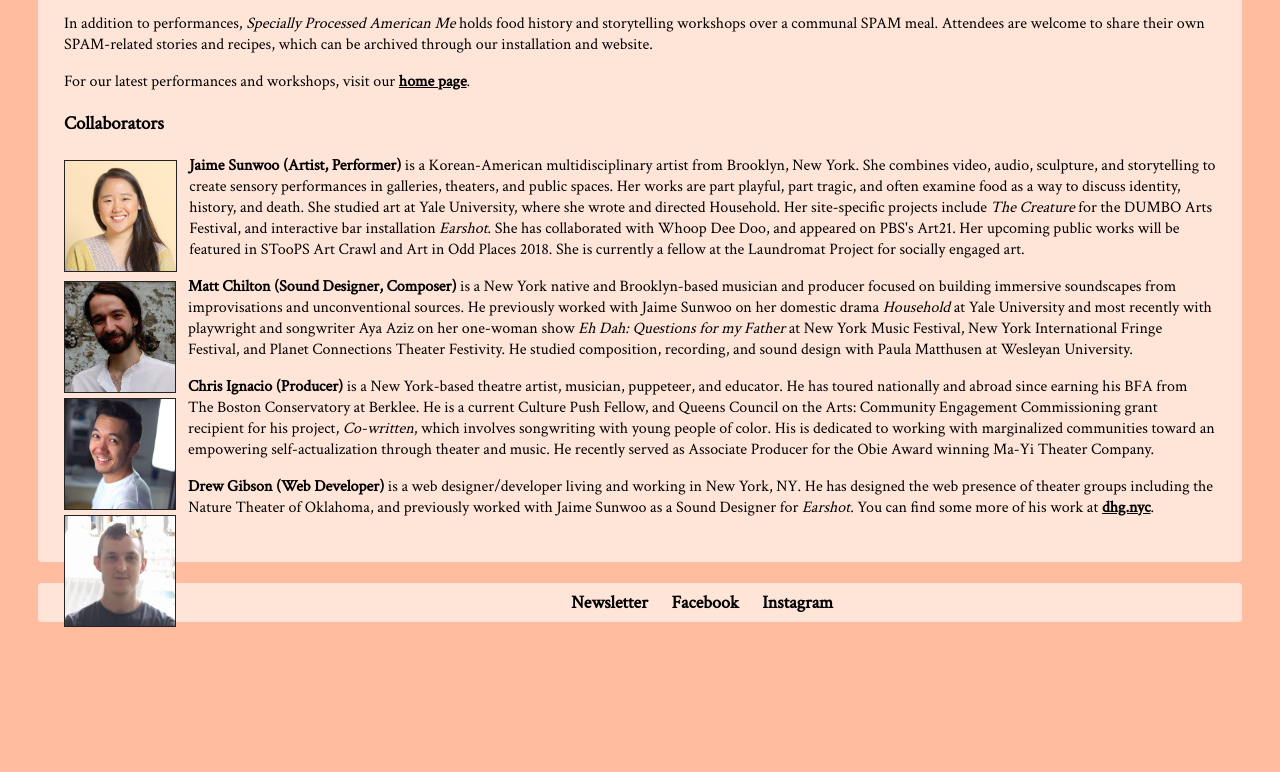
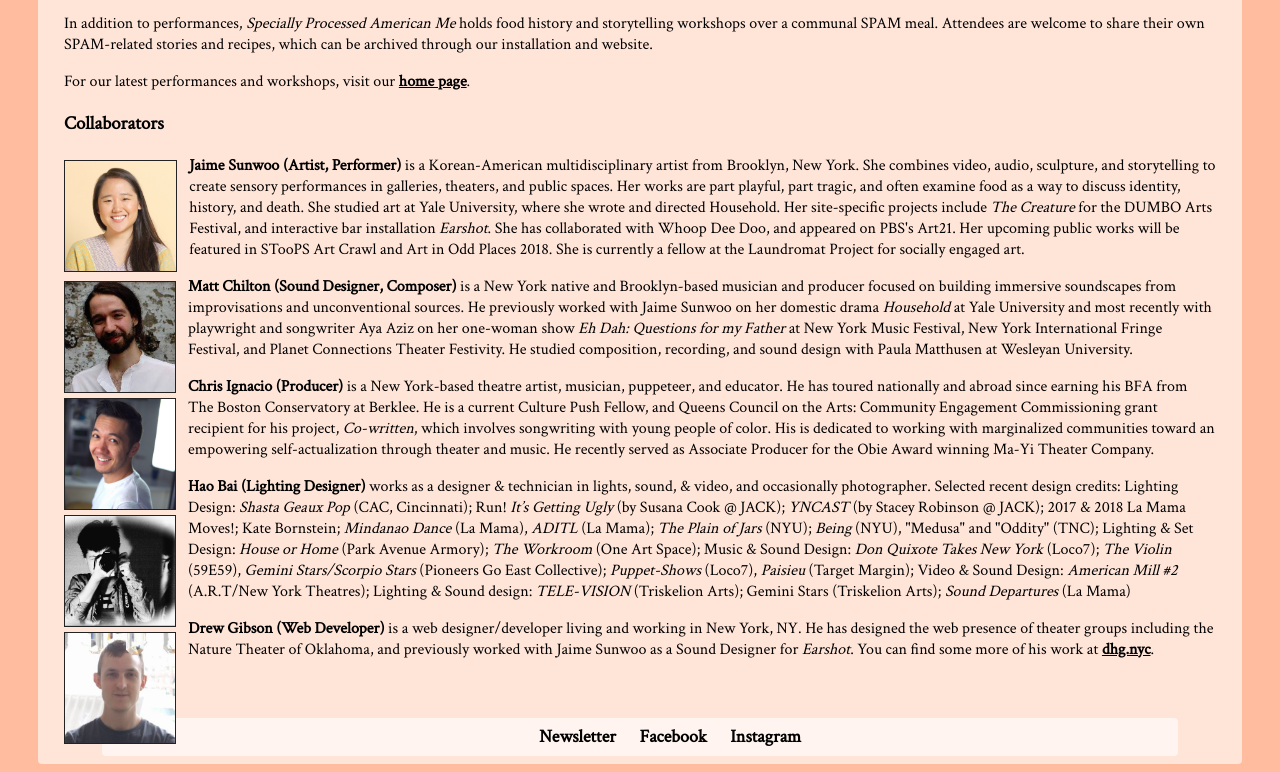
Before and after one commit to gibsonhdrew/spamsite, a plain HTML site: page about.html in a window 1280 px wide. Shown: the part 347-1119 px from the top of the page. Before the commit the page ends 977 px from the top, so only its background shows below. Drawn offline with nearby package versions, Linux system fonts and the light colour scheme.

Commit message:
tangled new bio

```diff
--- a/about.html
+++ b/about.html
@@ -375,7 +375,7 @@
 
         <h3>Collaborators</h3>
         <div class="bioDiv">
-           <img class="bioPic" src="./images/biopics/jaime_sunwoo.jpg" />
+           <img class="bioPic" src="./images/biopics/jaime_sunwoo.jpg"></img>
            <p>
                <b>Jaime Sunwoo (Artist, Performer)</b> is a Korean-American multidisciplinary artist from Brooklyn, New York. She combines
                video, audio, sculpture, and storytelling to create sensory performances in galleries, theaters, and public spaces.
@@ -387,7 +387,7 @@
            </p>
         </div>
         <div class="bioDiv">
-           <img class="bioPic" src="./images/biopics/matt_chilton.jpg" />
+           <img class="bioPic" src="./images/biopics/matt_chilton.jpg"></img>
            <p>
                <b>Matt Chilton (Sound Designer, Composer)</b> is a New York native and Brooklyn-based musician and producer focused on
                building immersive soundscapes from improvisations and unconventional sources. He previously worked with Jaime
@@ -398,7 +398,7 @@
            </p>
         </div>
         <div class="bioDiv">
-           <img class="bioPic" src="./images/biopics/chris_ignacio.jpg" />
+           <img class="bioPic" src="./images/biopics/chris_ignacio.jpg" ></img>
            <p>
                <b>Chris Ignacio (Producer)</b> is a New York-based theatre artist, musician, puppeteer, and educator. He has toured nationally
                and abroad since earning his BFA from The Boston Conservatory at Berklee. He is a current Culture Push Fellow,
@@ -409,7 +409,20 @@
            </p>
         </div>
         <div class="bioDiv">
-           <img class="bioPic" src="./images/biopics/dg.jpg" />
+           <img class="bioPic" src="./images/biopics/hao_bai.jpg"></img>
+           <p>
+              <b>Hao Bai (Lighting Designer)</b> works as a designer & technician in lights, sound, & video, and occasionally photographer.
+              Selected recent design credits: Lighting Design: <i>Shasta Geaux Pop</i> (CAC, Cincinnati); Run! <i>It’s Getting Ugly</i> (by Susana Cook
+              @ JACK); <i>YNCAST</i> (by Stacey Robinson @ JACK); 2017 & 2018 </i>La Mama Moves!</i>; Kate Bornstein; <i>Mindanao Dance</i> (La Mama), <i>ADITL</i>
+              (La Mama); <i>The Plain of Jars</i> (NYU); <i>Being</i> (NYU), "Medusa" and "Oddity" (TNC); Lighting & Set Design: <i>House or Home</i>
+              (Park Avenue Armory); <i>The Workroom</i> (One Art Space); Music & Sound Design: <i>Don Quixote Takes New York</i> (Loco7); <i>The Violin</i>
+              (59E59), <i>Gemini Stars/Scorpio Stars</i> (Pioneers Go East Collective); <i>Puppet-Shows</i> (Loco7), <i>Paisieu</i> (Target Margin); Video & Sound
+              Design: <i>American Mill #2</i> (A.R.T/New York Theatres); Lighting & Sound design: <i>TELE-VISION</i> (Triskelion Arts); Gemini Stars
+              (Triskelion Arts); <i>Sound Departures</i> (La Mama)
+
+           </p>
+        <div class="bioDiv">
+           <img class="bioPic" src="./images/biopics/dg.jpg"></img>
            <p>
                <b>Drew Gibson (Web Developer)</b> is a web designer/developer living and working in New York, NY. He has designed
                the web presence of theater groups including the Nature Theater of Oklahoma, and previously worked with Jaime Sunwoo
```
